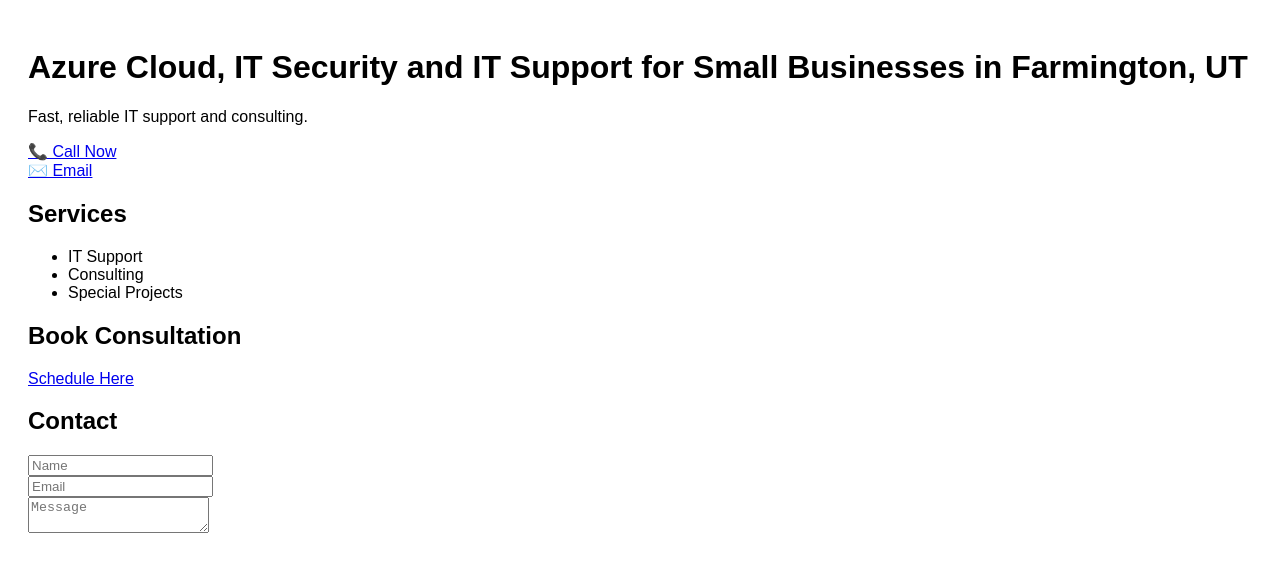
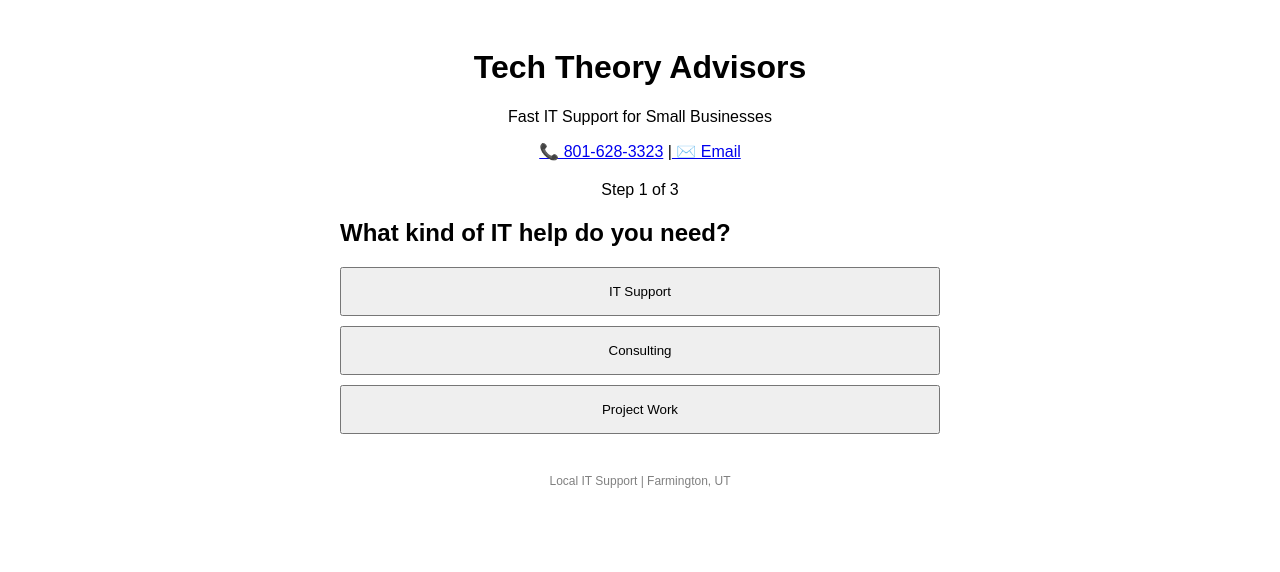
Before and after one commit to westonwiggins/techtheoryadvisors, a React (Vite) app: page / in a window 1280 px wide. Shown: the top 572 px of the page. Built offline with nearby package versions, Linux system fonts and the light colour scheme.

Commit message:
Add files via upload

```diff
--- a/index.html
+++ b/index.html
@@ -1,12 +1 @@
-<!DOCTYPE html>
-<html>
-  <head>
-    <meta charset="UTF-8" />
-    <meta name="viewport" content="width=device-width, initial-scale=1.0" />
-    <title>IT Support</title>
-  </head>
-  <body>
-    <div id="root"></div>
-    <script type="module" src="/src/main.jsx"></script>
-  </body>
-</html>
+<!DOCTYPE html><html><head><meta charset="UTF-8" /><meta name="viewport" content="width=device-width, initial-scale=1.0" /><title>Tech Theory Advisors</title></head><body><div id="root"></div><script type="module" src="/src/main.jsx"></script></body></html>
--- a/src/App.jsx
+++ b/src/App.jsx
@@ -1,30 +1,61 @@
 import { useState } from "react";
 
 export default function App() {
-  const [form, setForm] = useState({ name: "", email: "", message: "" });
+  const [step, setStep] = useState(1);
+  const [form, setForm] = useState({ name: "", email: "", phone: "", needs: "" });
+
+  const next = () => setStep(step + 1);
+  const back = () => setStep(step - 1);
 
   return (
-    <div style={{ fontFamily: 'Arial', padding: 20 }}>
-      <h1>Azure Cloud, IT Security and IT Support for Small Businesses in Farmington, UT</h1>
-      <p>Fast, reliable IT support and consulting.</p>
+    <div style={{ fontFamily: "Arial", maxWidth: 600, margin: "auto", padding: 20 }}>
 
-      <a href="tel:+18016283323">📞 Call Now</a><br/>
-      <a href="mailto:wes@techtheoryadvisors.com.com">✉️ Email</a>
+      <h1 style={{ textAlign: "center" }}>Tech Theory Advisors</h1>
+      <p style={{ textAlign: "center" }}>Fast IT Support for Small Businesses</p>
 
-      <h2>Services</h2>
-      <ul>
-        <li>IT Support</li>
-        <li>Consulting</li>
-        <li>Special Projects</li>
-      </ul>
+      <div style={{ textAlign: "center", marginBottom: 20 }}>
+        <a href="tel:+18016283323">📞 801-628-3323</a> |
+        <a href="mailto:wes@techtheoryadvisors.com"> ✉️ Email</a>
+      </div>
 
-      <h2>Book Consultation</h2>
-      <a href="https://calendly.com/YOUR-LINK" target="_blank">Schedule Here</a>
+      <div style={{ marginBottom: 20, textAlign: "center" }}>
+        Step {step} of 3
+      </div>
 
-      <h2>Contact</h2>
-      <input placeholder="Name" /><br/>
-      <input placeholder="Email" /><br/>
-      <textarea placeholder="Message" />
+      {step === 1 && (
+        <div>
+          <h2>What kind of IT help do you need?</h2>
+          <button style={{ padding: 15, width: "100%", marginBottom: 10 }} onClick={() => { setForm({ ...form, needs: "IT Support" }); next(); }}>IT Support</button>
+          <button style={{ padding: 15, width: "100%", marginBottom: 10 }} onClick={() => { setForm({ ...form, needs: "Consulting" }); next(); }}>Consulting</button>
+          <button style={{ padding: 15, width: "100%" }} onClick={() => { setForm({ ...form, needs: "Project Work" }); next(); }}>Project Work</button>
+        </div>
+      )}
+
+      {step === 2 && (
+        <div>
+          <h2>Tell us about your business</h2>
+          <input style={{ width: "100%", padding: 10 }} placeholder="Your Name" value={form.name} onChange={(e)=>setForm({...form,name:e.target.value})}/><br/><br/>
+          <input style={{ width: "100%", padding: 10 }} placeholder="Email" value={form.email} onChange={(e)=>setForm({...form,email:e.target.value})}/><br/><br/>
+          <input style={{ width: "100%", padding: 10 }} placeholder="Phone" value={form.phone} onChange={(e)=>setForm({...form,phone:e.target.value})}/><br/><br/>
+          <button onClick={back}>Back</button>
+          <button onClick={next} style={{ marginLeft: 10 }}>Continue</button>
+        </div>
+      )}
+
+      {step === 3 && (
+        <div>
+          <h2>Schedule Your Consultation</h2>
+          <p>Pick a time that works best for you below.</p>
+          <iframe src="https://calendly.com/wes-techtheoryadvisors/30min" width="100%" height="650" style={{ border: "none" }}></iframe>
+          <br/>
+          <button onClick={back}>Back</button>
+        </div>
+      )}
+
+      <div style={{ marginTop: 40, fontSize: 12, color: "gray", textAlign: "center" }}>
+        Local IT Support | Farmington, UT
+      </div>
+
     </div>
   );
 }
```
Also changed, not shown: package.json (+1 -17 lines), src/main.jsx (+1 -9 lines), vite.config.js (+1 -6 lines).
